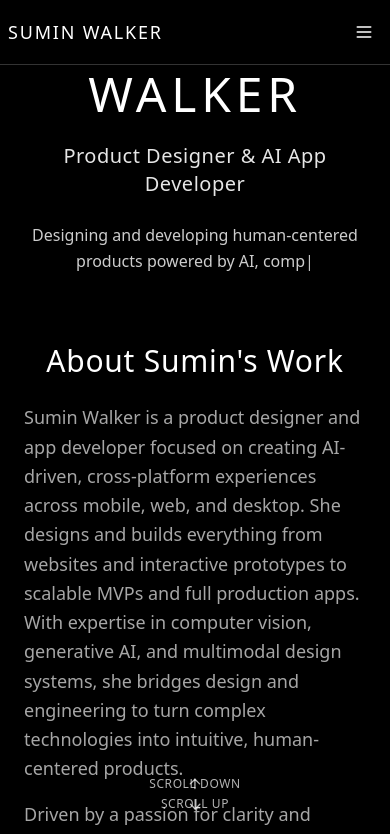
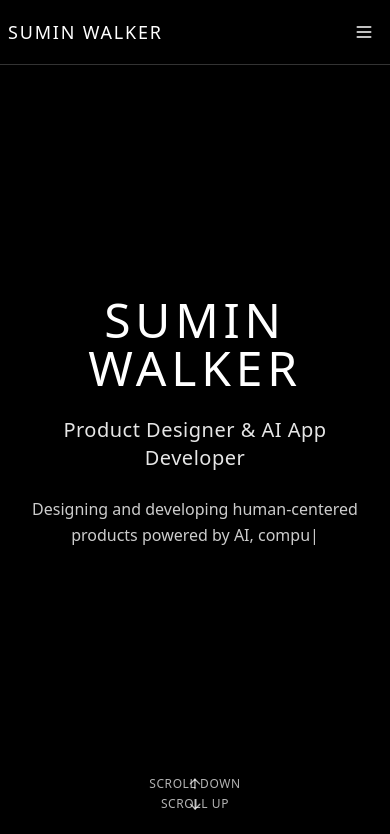
Before and after one commit to suminwalker/suminwalker.github.io, a React (Vite) app: page / in a window 390 px wide. Shown: the top 834 px of the page. Built offline with nearby package versions, Linux system fonts and the light colour scheme; the HTML template or start-up script is replaced by a standard one.

Commit message:
Reverted to commit 6db12094bee15feece879a177d10cca3cf884f5d

```diff
--- a/src/pages/Home.tsx
+++ b/src/pages/Home.tsx
@@ -63,7 +63,7 @@ export default function Home() {
         </section>
 
         {/* Mobile Hero - Full screen */}
-        <section className="relative min-h-[35vh] w-full lg:hidden bg-background py-16">
+        <section className="relative h-screen w-full lg:hidden bg-background">
 
           {/* Centered Text Overlay */}
           <div className="absolute inset-0 flex flex-col items-center justify-center px-8">
```
